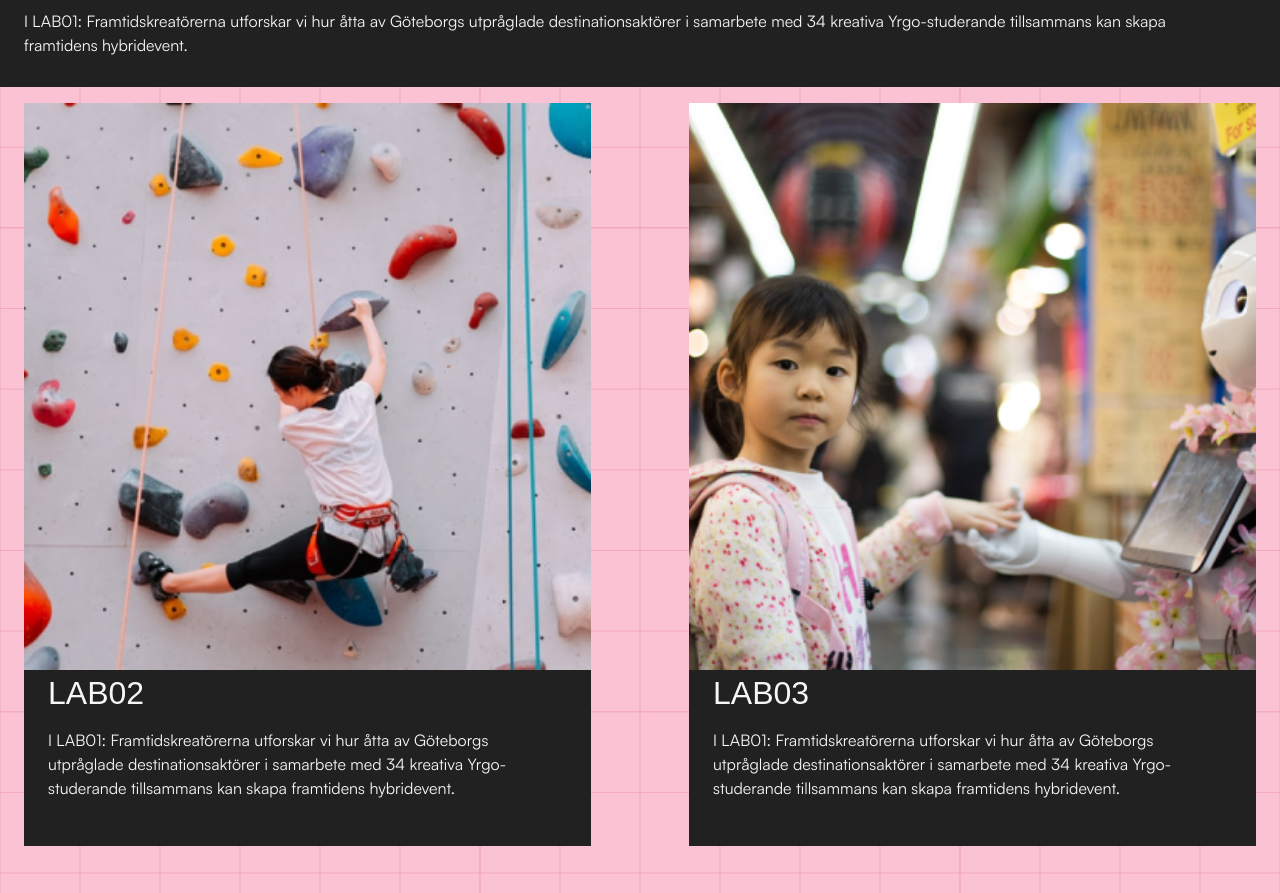
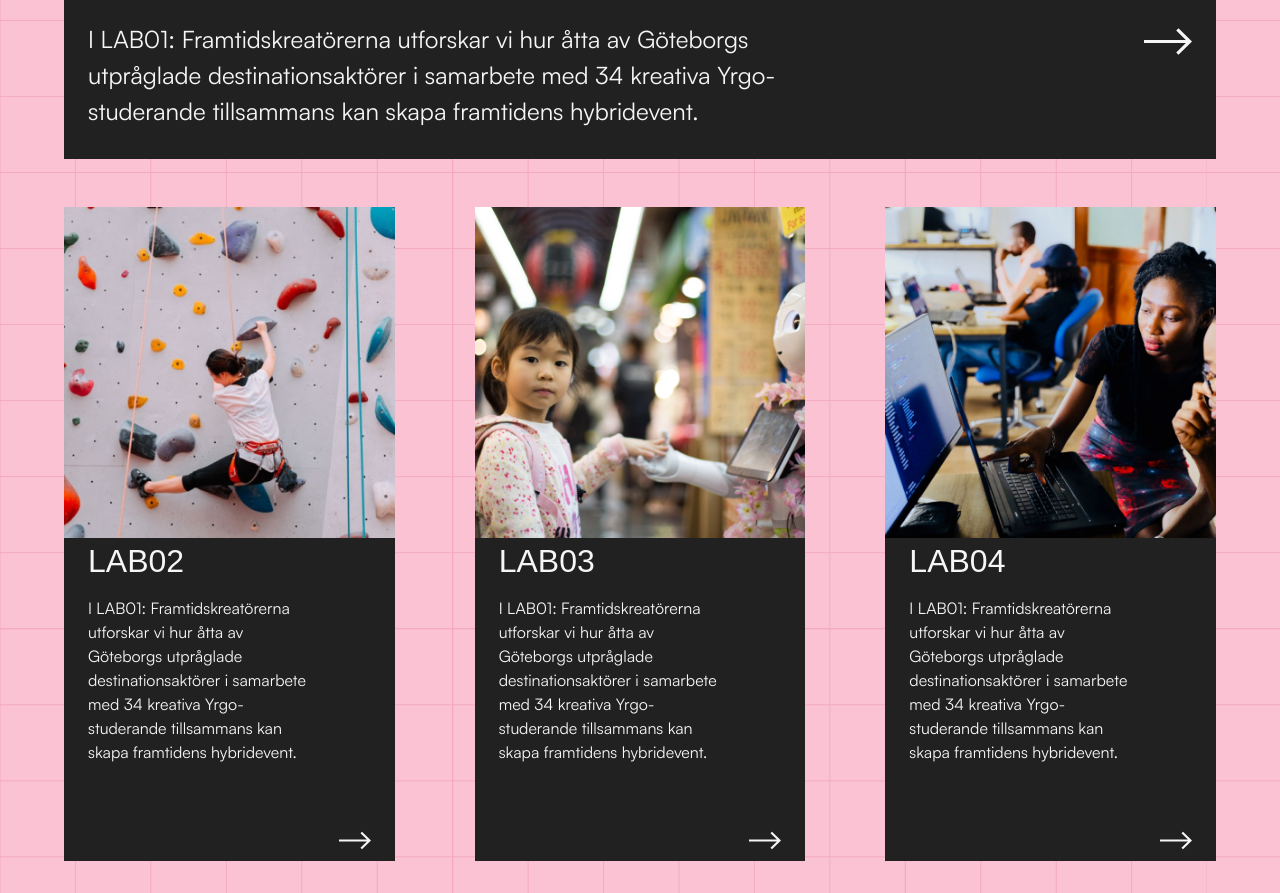
Before and after one commit to patrosk/FEL, a plain HTML site: page index.html in a window 1280 px wide. Shown: the part 3743-4636 px from the top of the page. Drawn offline with nearby package versions, Linux system fonts and the light colour scheme; a web font is replaced by a local one.

Commit message:
added svg arrows and pattern, worked on media queries

```diff
--- a/index.html
+++ b/index.html
@@ -103,6 +103,9 @@
           <img src="/images/labs-pic.png" alt="">
         </picture>
         <h3>LAB01</h3>
+        <svg width="74" height="41" viewBox="0 0 74 41" fill="none" xmlns="http://www.w3.org/2000/svg">
+          <path d="M53.1802 0L49.6809 3.44557L64.5269 18.0637H0V22.9367H64.5264L49.6809 37.5544L53.1802 41L74 20.5L53.1802 0Z"/>
+          </svg>
         <p>I LAB01: Framtidskreatörerna utforskar vi hur åtta av Göteborgs
         utpråglade destinationsaktörer i samarbete med 34 kreativa Yrgo-studerande
         tillsammans kan skapa framtidens hybridevent.
@@ -112,6 +115,9 @@
         <div class="lab">
           <img src="/images/lab02.png" alt="">
           <h3>LAB02</h3>
+          <svg width="74" height="41" viewBox="0 0 74 41" fill="none" xmlns="http://www.w3.org/2000/svg">
+            <path d="M53.1802 0L49.6809 3.44557L64.5269 18.0637H0V22.9367H64.5264L49.6809 37.5544L53.1802 41L74 20.5L53.1802 0Z"/>
+            </svg>
           <p>I LAB01: Framtidskreatörerna utforskar vi hur åtta av Göteborgs
           utpråglade destinationsaktörer i samarbete med 34 kreativa Yrgo-studerande
           tillsammans kan skapa framtidens hybridevent.
@@ -120,6 +126,9 @@
         <div class="lab">
           <img src="/images/lab03.png" alt="">
           <h3>LAB03</h3>
+          <svg width="74" height="41" viewBox="0 0 74 41" fill="none" xmlns="http://www.w3.org/2000/svg">
+            <path d="M53.1802 0L49.6809 3.44557L64.5269 18.0637H0V22.9367H64.5264L49.6809 37.5544L53.1802 41L74 20.5L53.1802 0Z"/>
+            </svg>
           <p>I LAB01: Framtidskreatörerna utforskar vi hur åtta av Göteborgs
           utpråglade destinationsaktörer i samarbete med 34 kreativa Yrgo-studerande
           tillsammans kan skapa framtidens hybridevent.
@@ -128,6 +137,9 @@
         <div class="lab lab-desktop">
           <img src="/images/lab04.png" alt="">
           <h3>LAB04</h3>
+          <svg width="74" height="41" viewBox="0 0 74 41" fill="none" xmlns="http://www.w3.org/2000/svg">
+            <path d="M53.1802 0L49.6809 3.44557L64.5269 18.0637H0V22.9367H64.5264L49.6809 37.5544L53.1802 41L74 20.5L53.1802 0Z"/>
+            </svg>
           <p>I LAB01: Framtidskreatörerna utforskar vi hur åtta av Göteborgs
           utpråglade destinationsaktörer i samarbete med 34 kreativa Yrgo-studerande
           tillsammans kan skapa framtidens hybridevent.
--- a/styles/labs.css
+++ b/styles/labs.css
@@ -7,6 +7,7 @@
   padding-top: 50px;
   padding-bottom: 50px;
   background-image: url(/images/grid.svg);
+  background-size: cover;
 }
 .labs h2 {
   background-color: var(--black);
@@ -28,6 +29,23 @@
 .lab-01 img {
   width: 100%;
   background-color: var(--black);
+}
+.lab-01 svg {
+  float: right;
+  margin-top: 7rem;
+  margin-right: 1.5rem;
+  width: 3rem;
+  fill: var(--white);
+}
+.lab svg {
+  float: right;
+  margin-top: 9rem;
+  margin-right: 1.5rem;
+  width: 3rem;
+  fill: var(--white);
+}
+.labs svg:hover {
+  fill: var(--primary-green);
 }
 .lab {
   background-color: var(--black);
--- a/styles/media-queries.css
+++ b/styles/media-queries.css
@@ -2,26 +2,48 @@
   /* .about-container {
     flex-direction: row-reverse;
     gap: 30px;
-<<<<<<< HEAD
   } */
-=======
-    padding-left: 4rem;
-    padding-right: 4rem;
+  .labs-info {
+    font-size: 1.8rem;
   }
->>>>>>> refs/remotes/origin/main
   .lab-desktop {
     display: block;
   }
   .lab-container {
+    margin: 3rem 4rem;
     flex-direction: row;
+  }
+  .lab {
+    margin: 0;
+  }
+  .lab-01 {
+    margin-left: 4rem;
+    margin-right: 4rem;
+    width: auto;
+  }
+  .lab-01 p {
+    width: 65%;
+    font-size: 1.5rem;
+  }
+  .lab-01 svg {
+    margin-top: 1.5rem;
+  }
+  .lab svg {
+    margin-top: 15rem;
+    width: 2rem;
+  }
+  .team-info,
+  .card-container {
+    margin-left: 4rem;
+    margin-right: 4rem;
   }
   .team h2 {
     font-size: 48px;
   }
   .team-info {
     width: 60%;
-    margin-right: 0;
     margin-left: auto;
+    padding-right: 0;
     font-size: 28px;
     text-align: end;
   }
@@ -30,3 +52,9 @@
     gap: 30px;
   }
 }
+
+@media screen and (min-width: 1100px) {
+  .lab-container {
+    gap: 5rem;
+  }
+}
--- a/styles/team.css
+++ b/styles/team.css
@@ -1,5 +1,7 @@
 .team {
   background-color: var(--black);
+  background-image: url(/images/pattern_triangle.svg);
+  background-position: center;
   padding-top: 50px;
 }
 .team h2 {
@@ -14,6 +16,7 @@
 }
 .team-info {
   padding: 50px 24px;
+  background-color: var(--black);
 }
 .card-container {
   display: flex;
```
Also changed, not shown: images/arrow.png (deleted), images/labs-large.png (deleted), images/pattern_triangle.svg (added), images/squiggle-desktop.svg (deleted), images/squiggle.svg (deleted).
